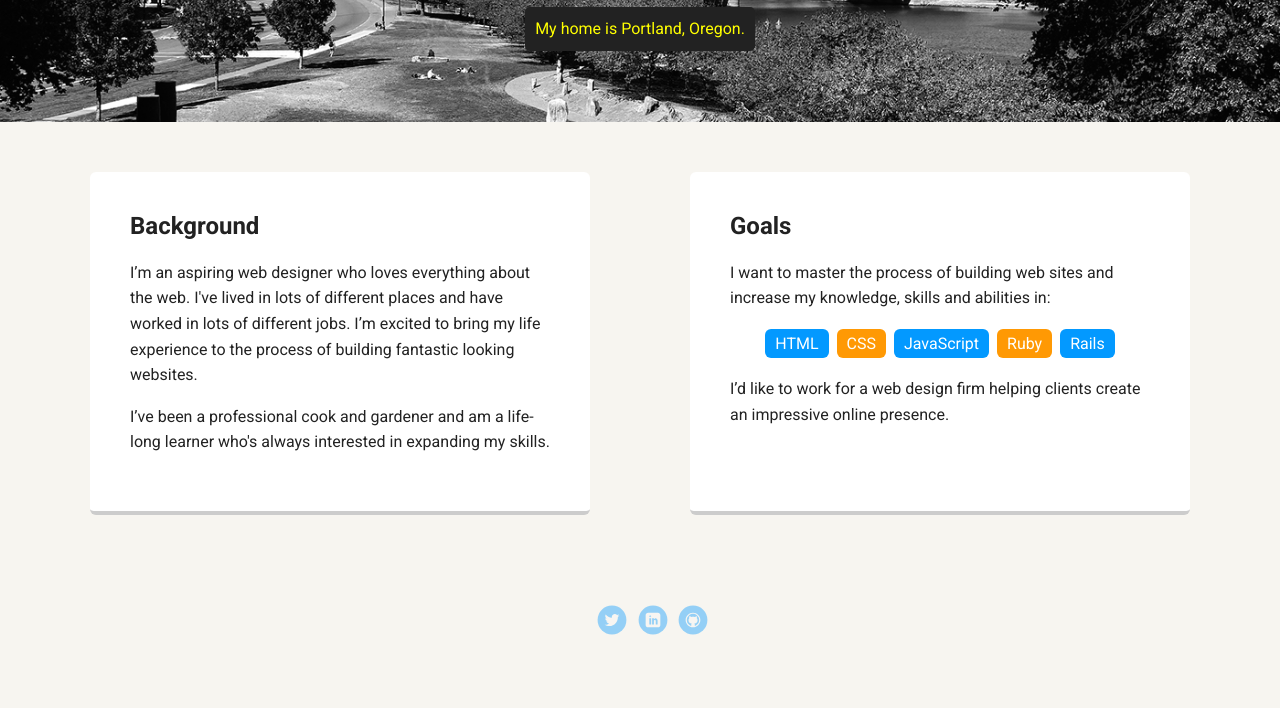
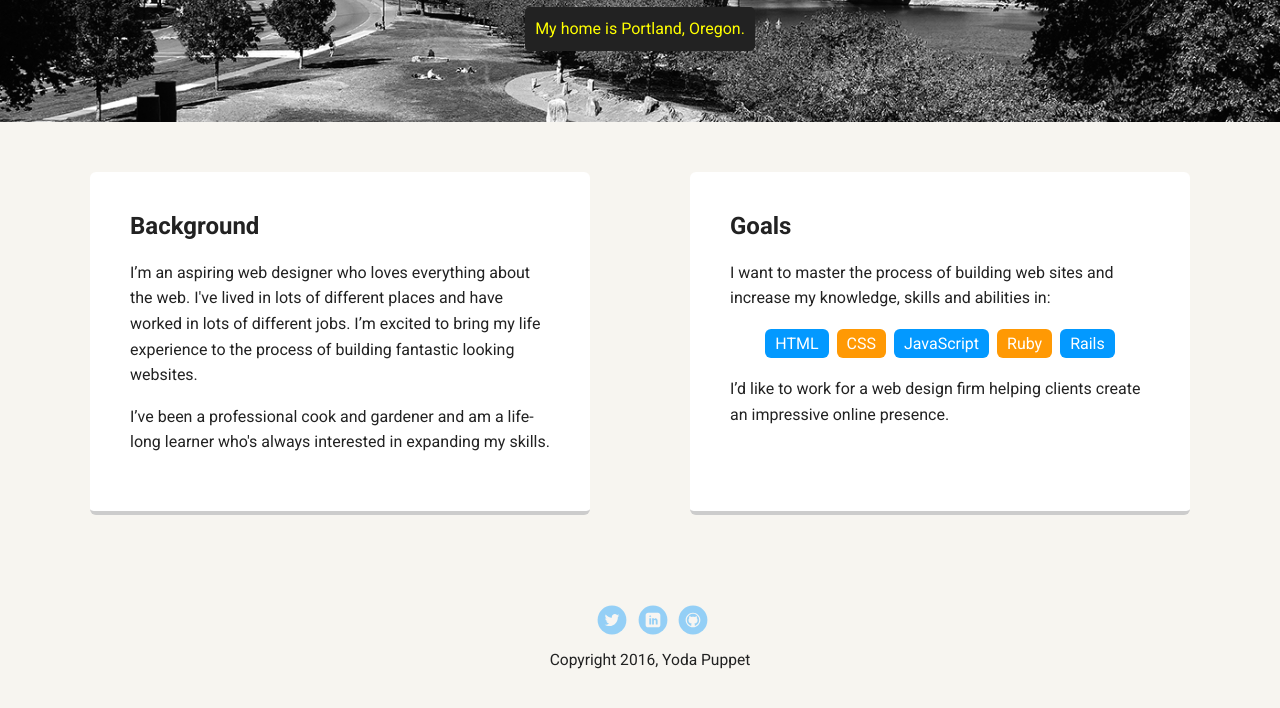
Before and after one commit to scdecomhi/Portfolio, a plain HTML site: page index.html in a window 1280 px wide. Shown: the part 348-1056 px from the top of the page. Drawn offline with Linux system fonts and the light colour scheme; a web font is replaced by a local one.

Commit message:
Added Footer Copyright

```diff
--- a/index.html
+++ b/index.html
@@ -49,7 +49,7 @@
         <li><a href="#" class="social linkedin">LinkedIn</a></li>
         <li><a href="#" class="social github">Github</a></li>
       </ul>
-
+<p class="copyright">Copyright 2016, Yoda Puppet</p>
     </footer>
   </body>
   </html>
```
